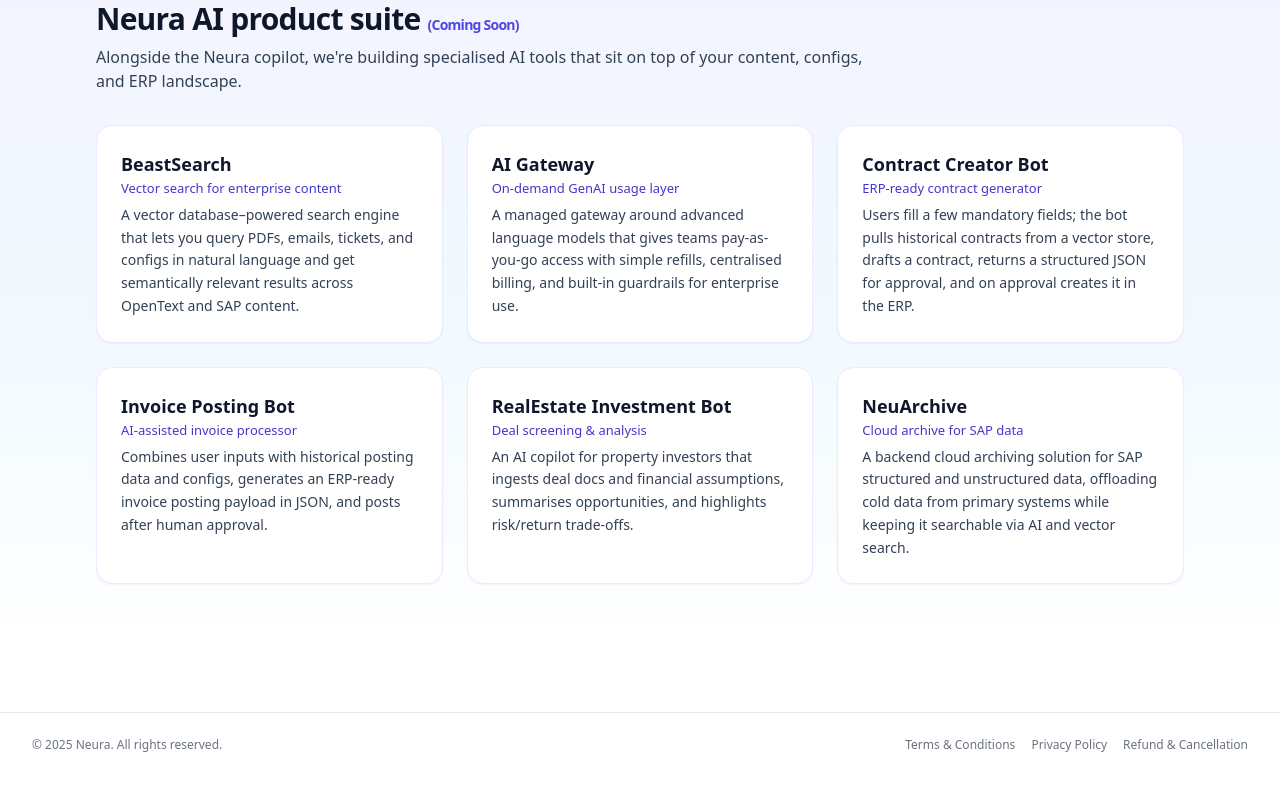
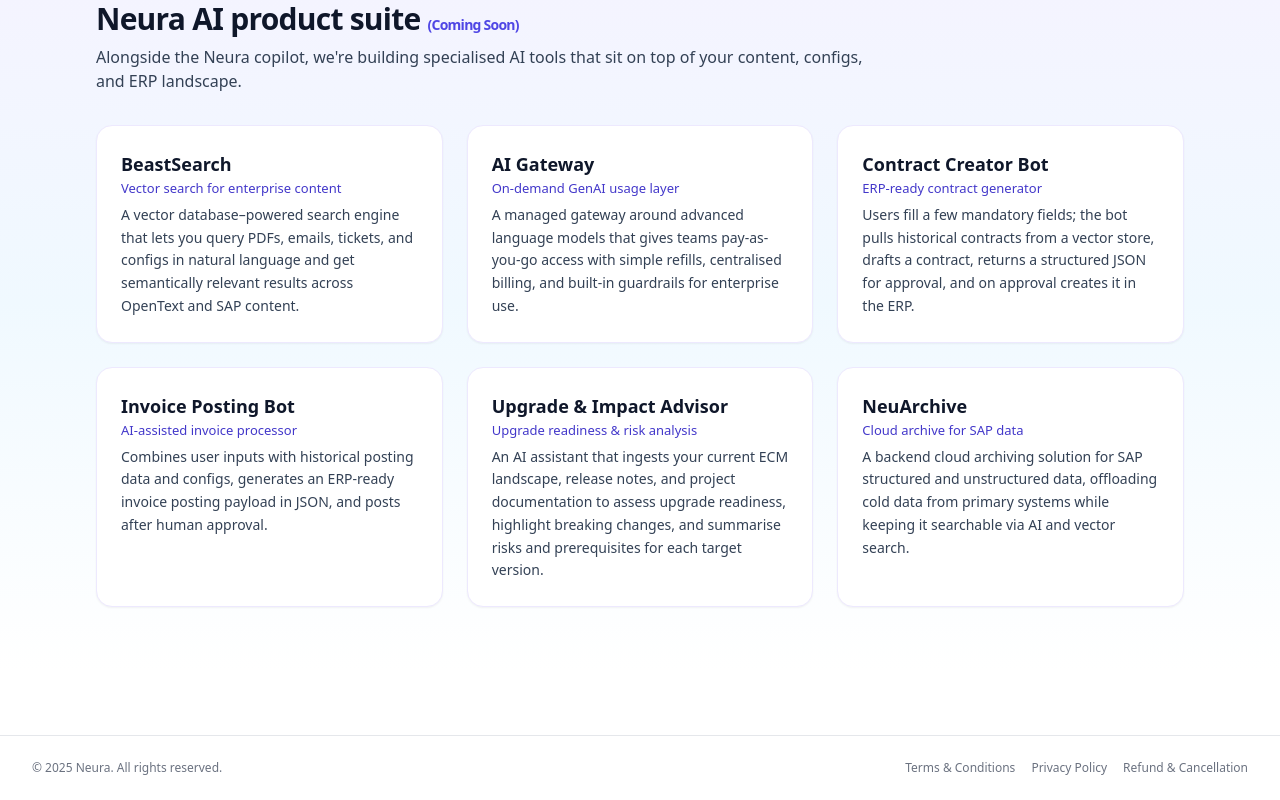
Before and after one commit to hsharshshukla/Neura-RAG, a React (Create React App) app in the folder frontend/: page / in a window 1280 px wide. Shown: the part 2263-3063 px from the top of the page. Before the commit the page ends 3040 px from the top, so only its background shows below. Built offline with nearby package versions, Linux system fonts and the light colour scheme; no server answers.

Commit message:
home page update impact advisor product

```diff
--- a/frontend/src/pages/Home.jsx
+++ b/frontend/src/pages/Home.jsx
@@ -315,9 +315,9 @@ export default function Home(){
                 desc: 'Combines user inputs with historical posting data and configs, generates an ERP-ready invoice posting payload in JSON, and posts after human approval.',
               },
               {
-                name: 'RealEstate Investment Bot',
-                label: 'Deal screening & analysis',
-                desc: 'An AI copilot for property investors that ingests deal docs and financial assumptions, summarises opportunities, and highlights risk/return trade-offs.',
+                name: 'Upgrade & Impact Advisor',
+                label: 'Upgrade readiness & risk analysis ',
+                desc: 'An AI assistant that ingests your current ECM landscape, release notes, and project documentation to assess upgrade readiness, highlight breaking changes, and summarise risks and prerequisites for each target version.',
               },
               {
                 name: 'NeuArchive',
```
